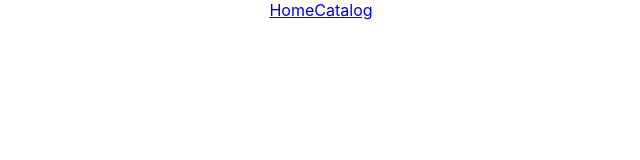
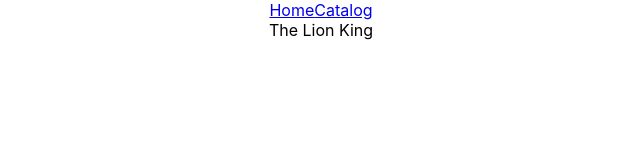
Before and after one commit to MatanNahun/U-Code-Projects, a React (Create React App) app in the folder Reflix-Project/reflix/: page /movies/1 in a window 1280 px wide. Shown: the top 160 px of the page, without its empty margins (319-959 px from the left). Built offline with nearby package versions, Linux system fonts and the light colour scheme.

Commit message:
movie detail functionality basic done

```diff
--- a/Reflix-Project/reflix/src/App.js
+++ b/Reflix-Project/reflix/src/App.js
@@ -3,6 +3,7 @@
 import { BrowserRouter as Router, Route, Link } from "react-router-dom";
 import Home from "./components/Home.js";
 import Catalog from "./components/Catalog";
+import MovieDetail from "./components/MovieDetail";
 
 class App extends Component {
   constructor() {
@@ -92,6 +93,13 @@
             path="/catalog"
             render={() => <Catalog movies={this.state.movies} />}
           />
+          <Route
+            path="/movies/:movieID"
+            exact
+            render={({ match }) => (
+              <MovieDetail match={match} movies={this.state.movies} />
+            )}
+          />
         </div>
       </Router>
     );
--- a/Reflix-Project/reflix/src/components/MovieDetail.js
+++ b/Reflix-Project/reflix/src/components/MovieDetail.js
@@ -0,0 +1,17 @@
+import React, { Component } from "react";
+import { BrowserRouter as Router, Link } from "react-router-dom";
+
+class MovieDetail extends Component {
+  render() {
+    const movies = this.props.movies;
+    const movieID = parseInt(this.props.match.params.movieID);
+    const relevantMovie = movies.find((movie) => movie["id"] === movieID);
+    console.log(movies);
+    console.log(movieID);
+    console.log(relevantMovie);
+    // const relevantMovie = movies[]
+    return <div>{relevantMovie.title}</div>;
+  }
+}
+
+export default MovieDetail;
```
